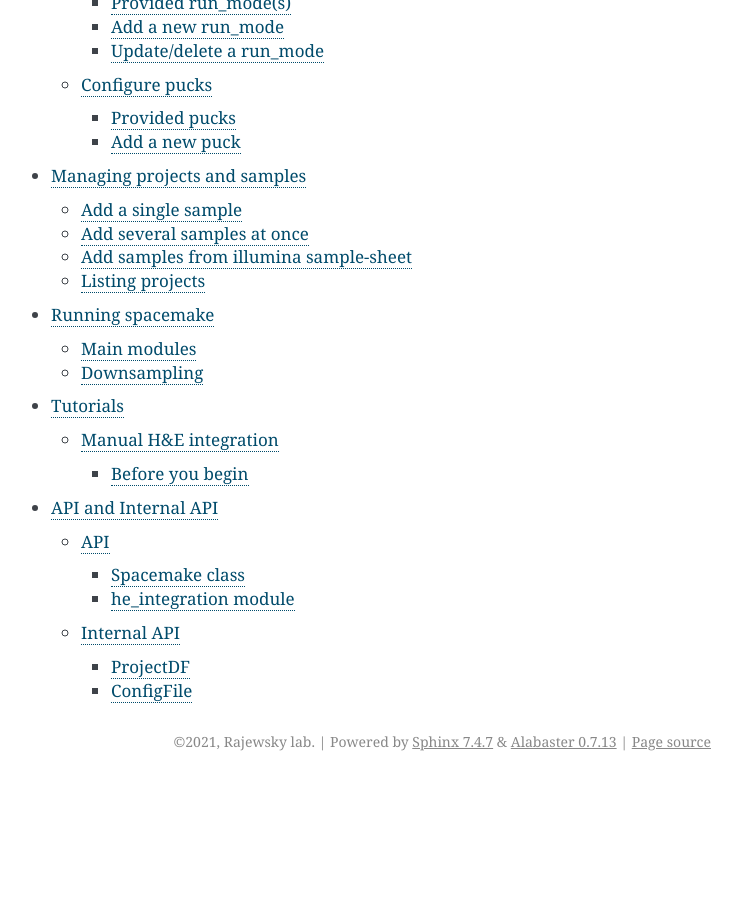
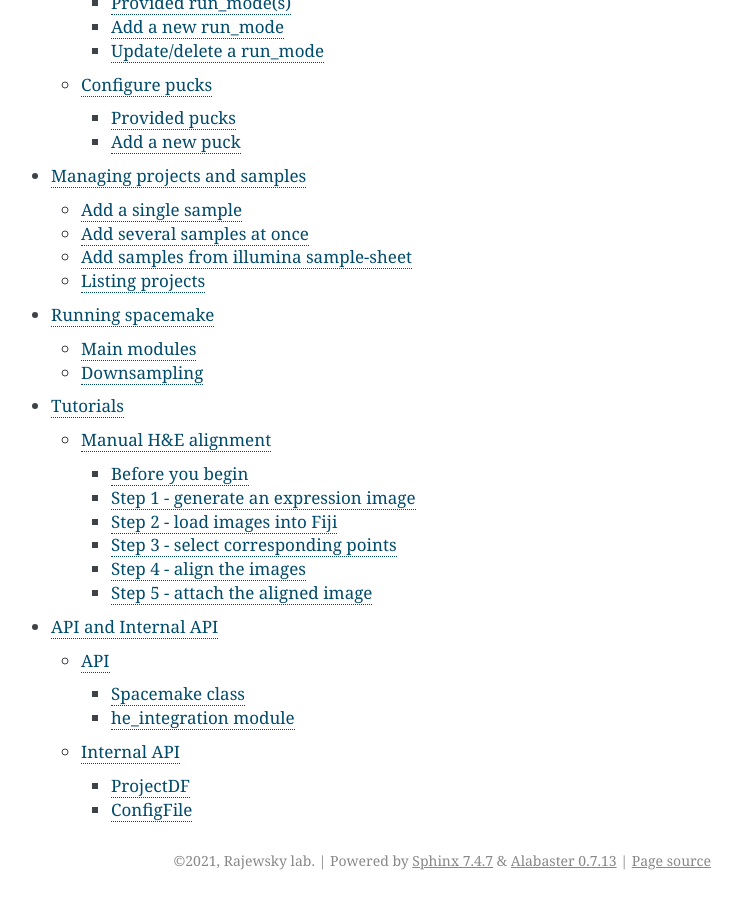
Before and after one commit to rajewsky-lab/spacemake, a Sphinx documentation site: the page built from docs/index.rst, in a window 1280 px wide and 900 px high, scrolled down 1379 px. Shown: the whole window, without its empty margins (399-1141 px from the left). Built offline with Sphinx 7.4.7, drawn with Linux system fonts in a browser that asks for light colours; pages that are not in the unit, such as notebooks, are missing from menus; before the commit the page ends 2160 px from its top, so only the background shows below that; some of the changed lines change nothing that is shown.

Commit message:
added manual alignment tutorial

```diff
--- a/docs/api/api.rst
+++ b/docs/api/api.rst
@@ -12,8 +12,8 @@
 he\_integration module
 ----------------------
 
-.. autofunction:: spacemake.spatial.he_integration.match_he_spot_img
+.. autofunction:: spacemake.spatial.he_integration.align_he_spot_img
 
-.. autofunction:: spacemake.spatial.he_integration.match_he_aggregated_img
+.. autofunction:: spacemake.spatial.he_integration.align_he_aggregated_img
 
 .. autofunction:: spacemake.spatial.he_integration.attach_he_adata
--- a/docs/tutorials/manual_he_integration.rst
+++ b/docs/tutorials/manual_he_integration.rst
@@ -1,7 +1,120 @@
-Manual H&E integration
-======================
+Manual H&E alignment
+====================
 
 Before you begin
 ----------------
 
 Before start, make sure that you have installed spacemake as specified :ref:`here <installation>`
+
+For the manual allignment we will use Fiji, an open-source image processing tool. Download it from `here <https://imagej.net/software/fiji/downloads>`_.
+
+We will be using tile nr 2105 from `Seq-scope <https://www.sciencedirect.com/science/article/abs/pii/S0092867421006279>`_ for this tutorial. The corresponding H&E image is
+`wt_4X_2.jpg <https://deepblue.lib.umich.edu/data/downloads/qv33rw833>`_.
+
+Step 1 - generate an expression image
+-------------------------------------
+
+First using the command line we generate an aggregated expression image. In the directory of your spacemake project, type:
+
+.. code-block:: console
+
+    spacemake spatial create_aggregated_expression_img \
+        --project_id seq_scope \
+        --sample_id seq_scope_liver_2105 \
+        --run_mode seq_scope \
+        --processed_data False \
+        --binary True \
+        --out_img aggregated_seq_scope_2105_img_bw.png
+
+This will generate a black and white image based on expression data.
+
+Step 2 - load images into Fiji
+------------------------------
+
+In the next step we load both images into Fiji like below:
+
+.. image:: img/manual_alignment_1.png
+    :width: 100%
+    :alt: Manual alignment first step
+
+Step 3 - select corresponding points
+------------------------------------
+
+Next, using the *Multi-point Tool* we manually select corresponding points between our expression image and the H&E image.
+Select a point on one of the images, and then select a corresponding point on the other image. Do this for at least 4-5 corresponding points for a better match.
+
+.. image:: img/manual_alignment_2.png
+    :width: 100%
+    :alt: Manual alignment second step
+
+Step 4 - align the images
+-------------------------
+
+We then use the `Landmark Correspondences <https://imagej.net/plugins/landmark-correspondences>`_ plugin to align the two images based on the correspondencing points we
+selected in the previous step. We go to *Plugins -> Transform -> Landmark Correspondences*:
+
+.. image:: img/manual_alignment_3.png
+    :width: 100%
+
+In the pop-up window we select H&E image as the *source image* and expression image as the *template image*.
+For the *transformation method* select *Moving Least Squares (non-linear)*. Set the *alpha* to *1.00* and the *mesh resolution* to *32*.
+Set the *transformation class* to *Affine*.
+
+.. image:: img/manual_alignment_4.png
+    :width: 100%
+
+After the transformation we have the two images aligned. We can now save our transformed H&E image (which is aligned with our spatial data).
+
+.. image:: img/manual_alignment_5.png
+    :width: 100%
+
+
+Step 5 - attach the aligned image
+---------------------------------
+
+First we load the spacemake processed Seq-scope tile nr 2105 data:
+
+.. code-block:: ipython3
+
+    from spacemake import Spacemake
+
+    spmk = Spacemake('/path/to/your/spacemake/project')
+
+    adata_2105 = spmk.load_processed_adata(
+        project_id = 'seq_scope',
+        sample_id = 'seq_scope_liver_2105',
+        run_mode_name = 'seq_scope',
+        umi_cutoff = 300
+    )
+
+Then we load the previously manually aligned image and attach it to our data:
+
+.. code-block:: ipython3
+
+    from spacemake.spatial.he_integration import attach_he_adata
+    import cv2
+
+    matched_he = cv2.imread('./Transformedwt_4X_2.tif')
+
+    adata = attach_he_adata(adata_2105.copy(),
+                            matched_he,
+                            push_by_spot_diameter=False,
+                            raw_aligned=True)
+
+After attachment, we can plot our expression data on top of the aligned H&E with `scanpy <https://github.com/theislab/scanpy>`_:
+
+.. code-block:: ipython3
+
+    import scanpy as sc
+
+    sc.set_figure_params(dpi=300)
+
+    sc.pl.spatial(adata, color='total_counts')
+
+.. image:: img/manual_alignment_6.png
+    :width: 100%
+
+
+.. note::
+
+    As axes in scanpy are flipped with respect to the axes in Fiji, because Fiji reads the image axes in different order.
```
